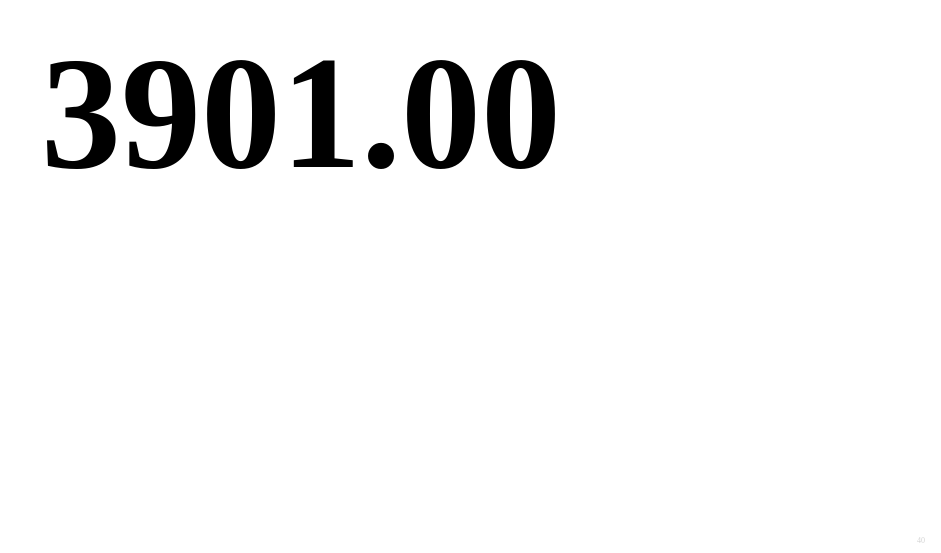
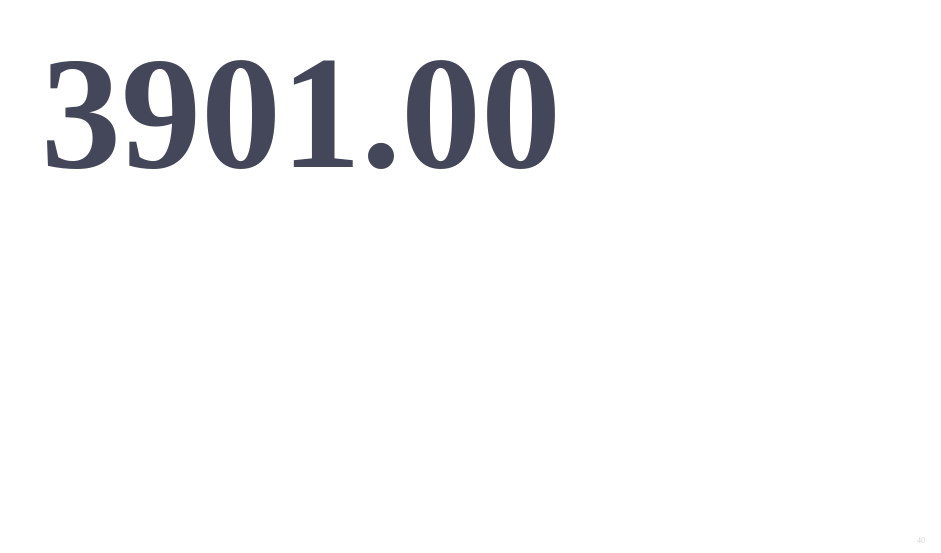
Before and after one commit to seandunaway/tapewalk, a plain HTML site: page index.html in a window 1280 px wide. Shown: the part 247-800 px from the top of the page, without its empty margins (339-1280 px from the left). Drawn offline with Linux system fonts and the light colour scheme.

Commit message:
h1 color

```diff
--- a/index.html
+++ b/index.html
@@ -14,6 +14,7 @@ body {
     height: 90vh;
 }
 h1 {
+    color: #44475A;
     font-size: 10em;
 }
 p {
```
